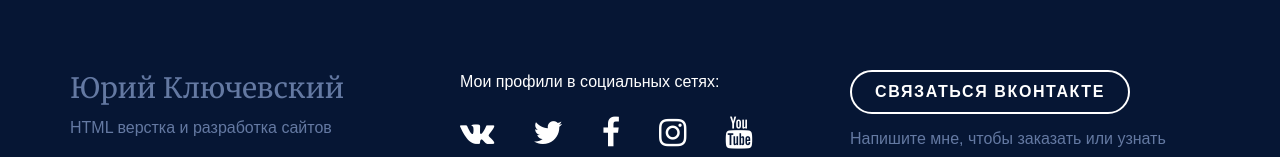
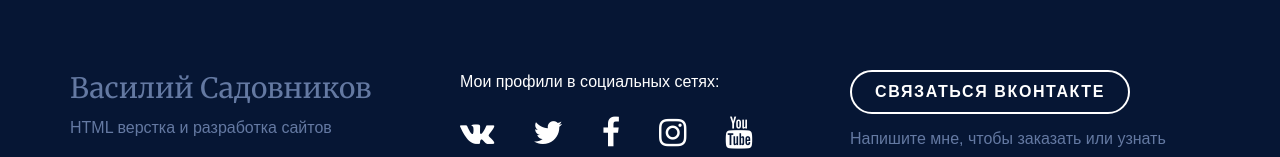
Before and after one commit to VSadovnikov/Portfolio-Webcademy-course, a plain HTML site: page index.html in a window 1280 px wide. Shown: the part 1494-1651 px from the top of the page. Drawn offline with nearby package versions, Linux system fonts and the light colour scheme; a web font is replaced by a local one.

Commit message:
lesson 4 end

```diff
--- a/css/main.css
+++ b/css/main.css
@@ -145,6 +145,8 @@ img {
     color: #6479a2;
     padding-top: 90px;
     padding-bottom: 190px;
+    width: 100%;
+    background-repeat: no-repeat;
 }
 
 .footer p {
--- a/index.html
+++ b/index.html
@@ -115,7 +115,7 @@ FOOTER
     <div class="container">
         <div class="row">
             <div class="col-4">
-                <p class="footer__name">Юрий Ключевский</p>
+                <p class="footer__name">Василий Садовников</p>
                 <p>HTML верстка и разработка сайтов</p>
             </div>
             <div class="col-4">
```
